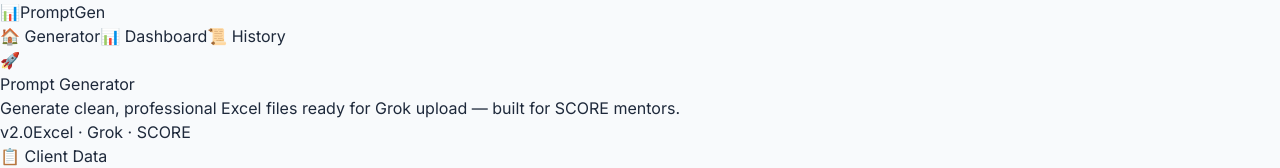
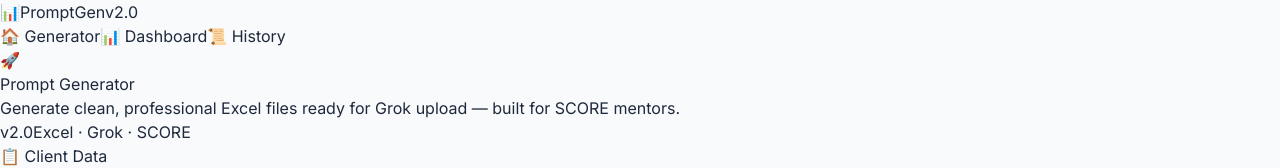
Before and after one commit to edataworker/menteeprompt, a Next.js app: page / in a window 1280 px wide. Shown: the top 168 px of the page. Built offline with nearby package versions, Linux system fonts and the light colour scheme.

Commit message:
Update Navigation.js

```diff
--- a/components/Navigation.js
+++ b/components/Navigation.js
@@ -1,23 +1,39 @@
 'use client';
+
 import Link from 'next/link';
 import { usePathname } from 'next/navigation';
 
 export default function Navigation() {
   const pathname = usePathname();
+
   const links = [
     { href: '/', label: '🏠 Generator' },
     { href: '/dashboard', label: '📊 Dashboard' },
     { href: '/history', label: '📜 History' },
   ];
+
   return (
-    <nav className="bg-[#004696] text-white shadow-lg">
-      <div className="container mx-auto px-4 max-w-5xl">
-        <div className="flex items-center justify-between h-16">
-          <div className="flex items-center gap-2"><span className="text-2xl">📊</span><span className="font-bold text-lg">PromptGen</span></div>
-          <div className="flex gap-6">
+    <nav className="bg-[#004696] text-white shadow-md sticky top-0 z-50">
+      <div className="max-w-5xl mx-auto px-4 sm:px-6">
+        <div className="flex items-center justify-between h-14 sm:h-16">
+          <Link href="/" className="flex items-center gap-2 hover:opacity-90 transition">
+            <span className="text-xl sm:text-2xl">📊</span>
+            <span className="font-bold text-base sm:text-lg">PromptGen</span>
+            <span className="hidden sm:inline text-[10px] font-normal bg-white/20 px-2 py-0.5 rounded-full">
+              v2.0
+            </span>
+          </Link>
+          <div className="flex items-center gap-4 sm:gap-6 text-sm sm:text-base">
             {links.map((link) => (
-              <Link key={link.href} href={link.href}
-                className={`hover:text-blue-200 transition ${pathname === link.href ? 'text-blue-200 border-b-2 border-white' : ''}`}>
+              <Link
+                key={link.href}
+                href={link.href}
+                className={`hover:text-blue-200 transition-colors duration-150 ${
+                  pathname === link.href
+                    ? 'text-blue-200 border-b-2 border-white pb-1'
+                    : 'border-b-2 border-transparent pb-1'
+                }`}
+              >
                 {link.label}
               </Link>
             ))}
```
